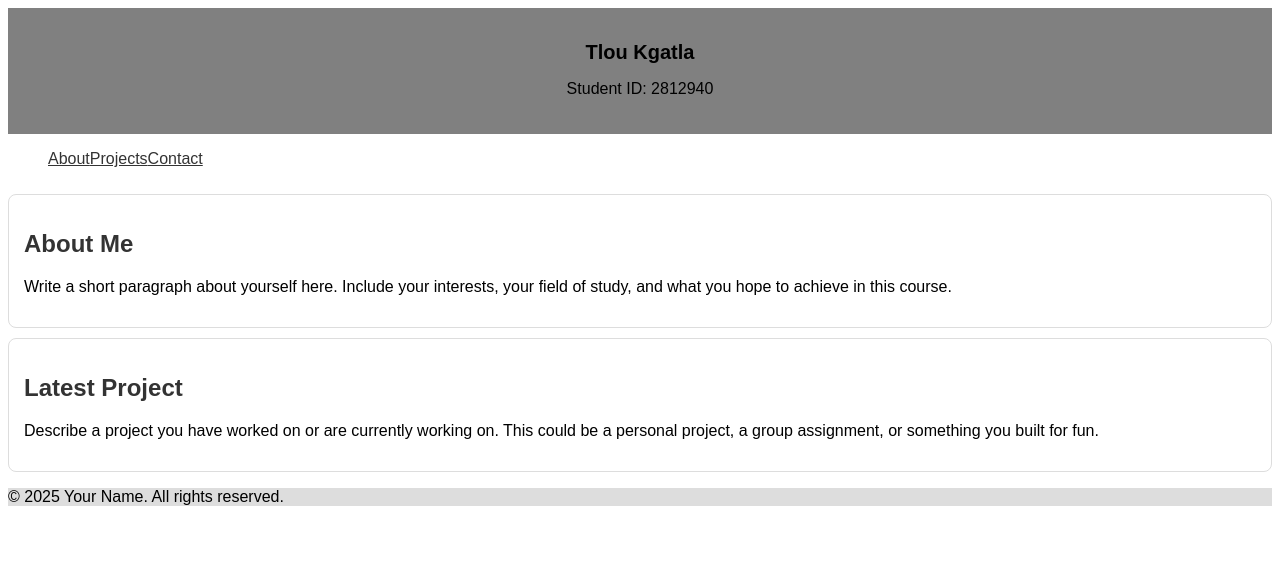
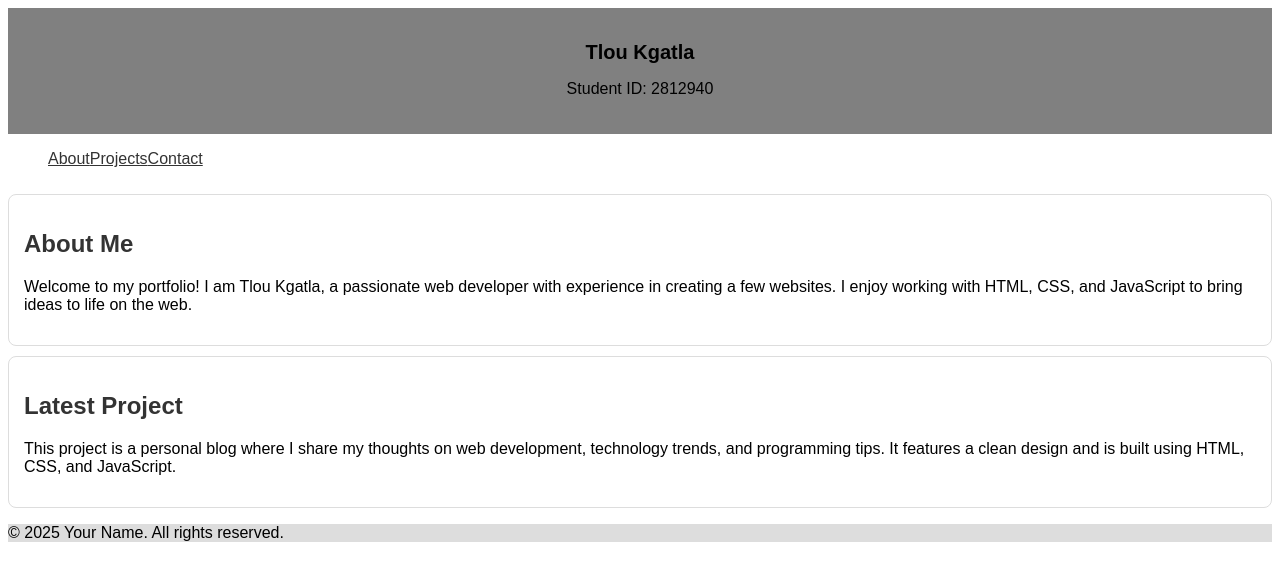
Before and after one commit to Blessing-Kgatla/lab2, a plain HTML site: page index.html in a window 1280 px wide. Drawn offline with Linux system fonts and the light colour scheme.

Commit message:
Update personal information in index.html

```diff
--- a/index.html
+++ b/index.html
@@ -64,12 +64,12 @@
     <main>
         <section class="card" id="about">
             <h2>About Me</h2>
-            <p>Write a short paragraph about yourself here. Include your interests, your field of study, and what you hope to achieve in this course.</p>
+            <p>Welcome to my portfolio! I am Tlou Kgatla, a passionate web developer with experience in creating a few websites. I enjoy working with HTML, CSS, and JavaScript to bring ideas to life on the web.</p>
         </section>
 
         <article class="card" id="projects">
             <h2>Latest Project</h2>
-            <p>Describe a project you have worked on or are currently working on. This could be a personal project, a group assignment, or something you built for fun.</p>
+            <p>This project is a personal blog where I share my thoughts on web development, technology trends, and programming tips. It features a clean design and is built using HTML, CSS, and JavaScript.</p>
         </article>
     </main>
 
```
